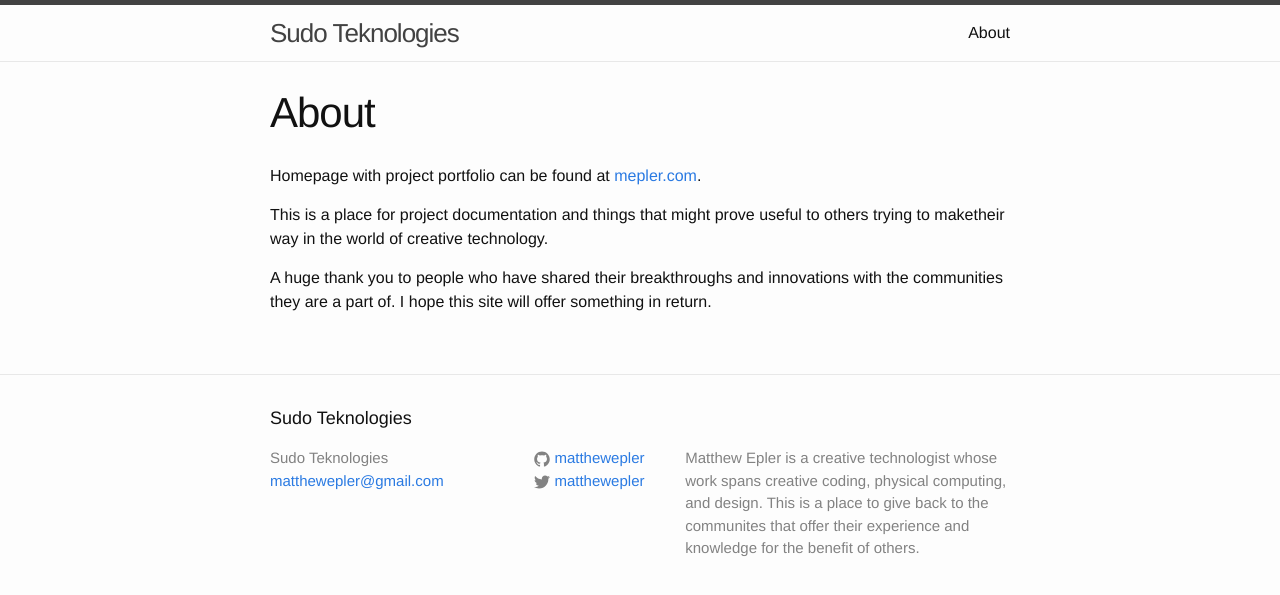
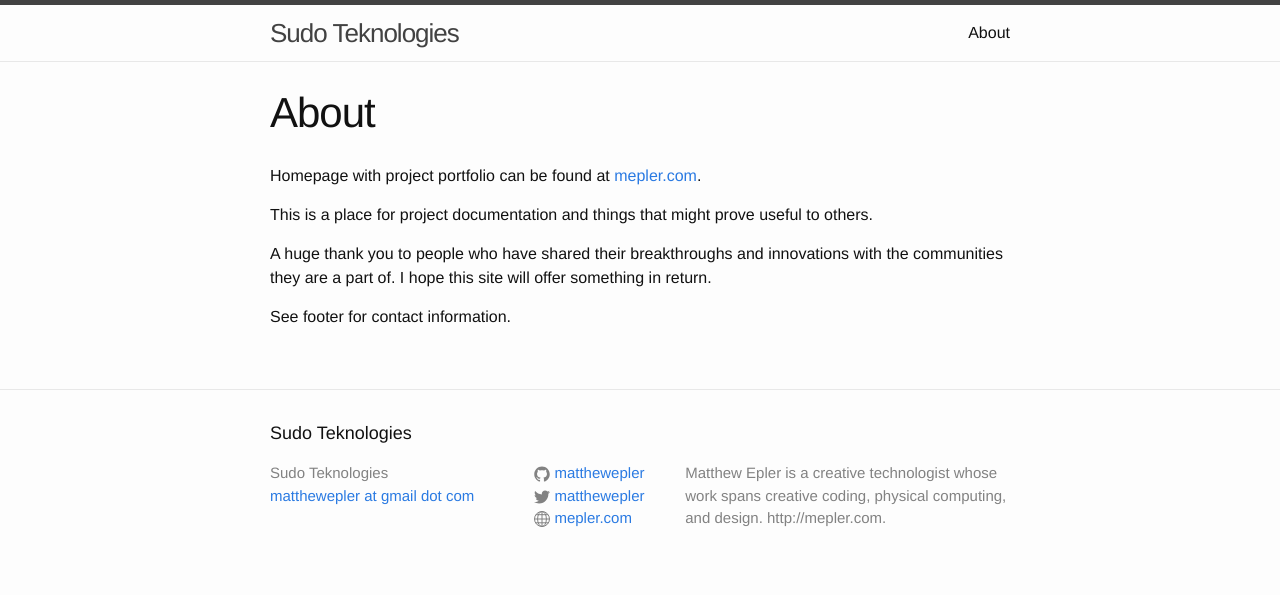
Before and after one commit to matthewepler/matthewepler.github.io, a Jekyll site: the page built from about.md, in a window 1280 px wide. Shown: the top 595 px of the page. Built offline with Jekyll 4.4.1, drawn with Linux system fonts in a browser that asks for light colours.

Commit message:
footer edits

```diff
--- a/_config.yml
+++ b/_config.yml
@@ -10,12 +10,12 @@
 email: matthewepler@gmail.com
 description: > # this means to ignore newlines until "baseurl:"
   Matthew Epler is a creative technologist whose work spans creative coding,
-  physical computing, and design. This is a place to give back to the communites that
-  offer their experience and knowledge for the benefit of others.
+  physical computing, and design. http://mepler.com.
 baseurl: "" # the subpath of your site, e.g. /blog
 url: "http://matthewepler.github.io" # the base hostname & protocol for your site
 twitter_username: matthewepler
 github_username:  matthewepler
+homepage: mepler.com
 
 # Build settings
 markdown: kramdown
--- a/_includes/footer.html
+++ b/_includes/footer.html
@@ -8,7 +8,7 @@
       <div class="footer-col footer-col-1">
         <ul class="contact-list">
           <li>{{ site.title }}</li>
-          <li><a href="mailto:{{ site.email }}">{{ site.email }}</a></li>
+          <li><a href="mailto:{{ site.email }}">matthewepler at gmail dot com</a></li>
         </ul>
       </div>
 
@@ -25,6 +25,12 @@
             {% include icon-twitter.html username=site.twitter_username %}
           </li>
           {% endif %}
+
+		  {% if site.homepage %}
+		  <li>
+		  	{% include icon-web.html homepage=site.homepage %}
+		 </li>
+		 {% endif %}
         </ul>
       </div>
 
--- /dev/null
+++ b/_includes/icon-web.html
@@ -0,0 +1 @@
+<a href="https://mepler.com"><span class="icon icon--github">{% include icon-web.svg %}</span><span class="username">{{ include.homepage }}</span></a>
--- a/about.md
+++ b/about.md
@@ -6,6 +6,8 @@ permalink: /about/
 
 Homepage with project portfolio can be found at [mepler.com](http://mepler.com).
 
-This is a place for project documentation and things that might prove useful to others trying to maketheir way in the world of creative technology.
+This is a place for project documentation and things that might prove useful to others.
 
 A huge thank you to people who have shared their breakthroughs and innovations with the communities they are a part of. I hope this site will offer something in return.
+
+See footer for contact information.
```
Also changed, not shown: _includes/icon-web.svg (added).
